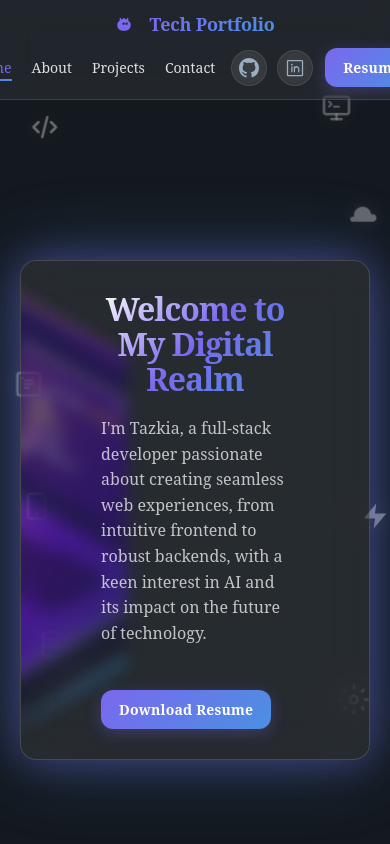
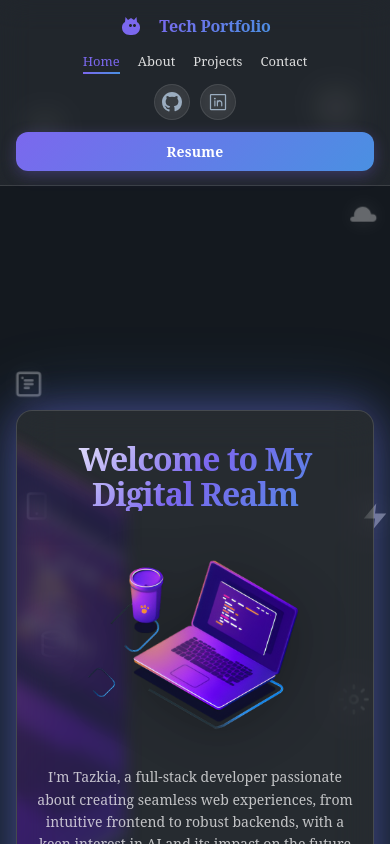
Before and after one commit to CodedGrimoire/Tazkia_portfolio, a Next.js app: page / in a window 390 px wide. Shown: the top 844 px of the page. Built offline with nearby package versions, Linux system fonts and the light colour scheme.

Commit message:
phone fix

```diff
--- a/app/homepage.css
+++ b/app/homepage.css
@@ -128,91 +128,6 @@ html::after {
   }
 }
 
-/* Glassmorphism Header */
-.header {
-  display: flex;
-  align-items: center;
-  justify-content: space-between;
-  padding: 16px 40px;
-  background: rgba(255, 255, 255, 0.06);
-  backdrop-filter: blur(15px);
-  border-bottom: 1px solid rgba(255, 255, 255, 0.12);
-  position: fixed;
-  top: 0;
-  left: 50%;       /* center horizontally */
-  transform: translateX(-50%);
-  width: 100%;      /* your custom width */
-  z-index: 10;
-  flex-shrink: 0;
-}
-.logo-section {
-  display: flex;
-  align-items: center;
-  gap: 16px;
-}
-
-.logo-icon {
-  width: 18px;
-  height: 18px;
-  color: #7B68EE;
-}
-
-.logo-section h2 {
-  font-size: 18px;
-  font-weight: bold;
-  margin: 0;
-  letter-spacing: -0.015em;
-  background: linear-gradient(135deg, #7B68EE 0%, #4A90E2 100%);
-  -webkit-background-clip: text;
-  -webkit-text-fill-color: transparent;
-  background-clip: text;
-}
-
-.nav-section {
-  display: flex;
-  align-items: center;
-  gap: 32px;
-}
-
-.nav-links {
-  display: flex;
-  gap: 36px;
-}
-
-.nav-links a {
-  color: rgba(255, 255, 255, 0.85);
-  text-decoration: none;
-  font-size: 14px;
-  font-weight: 500;
-  transition: all 0.3s ease;
-  position: relative;
-}
-
-.nav-links a:hover {
-  color: #7B68EE;
-  transform: translateY(-1px);
-}
-
-.nav-links a::after {
-  content: '';
-  position: absolute;
-  bottom: -4px;
-  left: 0;
-  width: 0;
-  height: 2px;
-  background: linear-gradient(90deg, #7B68EE, #4A90E2);
-  transition: width 0.3s ease;
-}
-
-.nav-links a:hover::after,
-.nav-links a.active::after {
-  width: 100%;
-}
-
-.nav-links a.active {
-  color: #7B68EE;
-}
-
 .resume-btn {
   background: linear-gradient(135deg, #7B68EE 0%, #4A90E2 100%);
   color: white;
@@ -234,11 +149,11 @@ html::after {
 
 /* Hero Section - Full Height */
 .main-content {
-  min-height: 100vh;
+  min-height: calc(100vh - 88px);
   display: flex;
   justify-content: center;
   align-items: center;
-  padding: 40px 20px;
+  padding: 48px 20px 24px;
   position: relative;
   z-index: 5;
 }
@@ -251,14 +166,13 @@ html::after {
   display: flex;
   align-items: center;
   justify-content: center;
- height: 500px;
-  width: 900px;
+  min-height: 500px;
+  width: min(100%, 900px);
   padding: 60px 40px;
-  box-shadow: 0 25px 50px rgba(0, 0, 0, 0.3);
-  position: absolute;
+  position: relative;
   overflow: hidden;
   box-shadow: 0 0 40px rgba(123, 104, 238, 0.4),
-              0 0 80px rgba(74, 144, 226, 0.3); /* Softer glow */
+              0 0 80px rgba(74, 144, 226, 0.3);
 }
 
 .hero-section::before {
@@ -279,23 +193,23 @@ html::after {
 
 .hero-content {
   text-align: center;
-  max-width: 600px;
+  width: 100%;
+  max-width: 760px;
   position: relative;
   z-index: 2;
+}
 
-}
-.items-box{
+.items-box {
   display: flex;
   align-items: center;
   justify-content: center;
-  flex-direction: row;
   gap: 25px;
 }
 
 .hero-content h1 {
   font-size: 48px;
   font-weight: 900;
-  margin: 10 0 20px 0;
+  margin: 0 0 20px 0;
   letter-spacing: -0.033em;
   line-height: 1.1;
   background: linear-gradient(135deg, #ffffff 0%, #7B68EE 50%, #4A90E2 100%);
@@ -324,18 +238,17 @@ html::after {
   display: flex;
   gap: 12px;
 }
+
 .image-container {
-  width: 250px;
+  width: min(250px, 32vw);
   position: relative;
   flex-shrink: 0;
-  transform: translateX(-60px);
 }
 
 .laptop-image {
-  width: 400px;
+  width: min(400px, 100%);
   height: auto;
   filter: drop-shadow(0 10px 25px rgba(0, 0, 0, 0.3));
-
   transition: transform 0.3s ease;
 }
 
@@ -794,35 +707,52 @@ html::after {
 
 /* Responsive */
 @media (max-width: 768px) {
-  .header {
-    padding: 12px 20px;
-    flex-direction: column;
-    gap: 12px;
+  .main-content {
+    min-height: auto;
+    padding: 28px 16px 24px;
   }
 
-  .nav-section {
-    gap: 16px;
+  .hero-section {
+    min-height: auto;
+    padding: 40px 24px;
+    border-radius: 16px;
   }
 
-  .nav-links {
+  .hero-content {
+    max-width: 100%;
+  }
+
+  .items-box {
+    flex-direction: column-reverse;
     gap: 20px;
   }
 
-  .main-content {
-    padding: 20px;
-  }
-
-  .hero-section {
-    padding: 40px 24px;
-    border-radius: 16px;
+  .hero-text-block {
+    max-width: 100%;
+    align-items: center;
   }
 
   .hero-content h1 {
     font-size: 32px;
   }
 
-  .hero-content p {
+  .hero-content .items-box p {
     font-size: 14px;
+    text-align: center;
+  }
+
+  .hero-actions {
+    justify-content: center;
+    width: 100%;
+  }
+
+  .hero-actions .resume-btn {
+    width: 100%;
+    max-width: 320px;
+  }
+
+  .image-container {
+    width: min(260px, 72vw);
   }
 
   .tech-logo {
@@ -930,19 +860,17 @@ html::after {
   .hero-content {
     display: flex;
     flex-direction: column;
-    align-items: center;     /* center content horizontally */
-    text-align: center;      /* center text */
+    align-items: center;
+    text-align: center;
     gap: 20px;
-    padding: 0 20px;          /* prevent text touching screen edges */
-    width: min(720px, 74%);
+    padding: 0;
+    width: 100%;
   }
+
   .hero-section {
-    position: relative; /* needed for the pseudo-element */
     padding: 40px 20px;
     width: 100%;
-    height: auto;
     border-radius: 16px;
-    overflow: hidden; /* ensure blurred background doesn't overflow */
   }
 
   .hero-section::before {
@@ -952,34 +880,38 @@ html::after {
     left: 0;
     width: 100%;
     height: 100%;
-    background-image: url('/laptop.png'); /* replace with your image */
+    background-image: url('/laptop.png');
     background-size: cover;
     background-position: center;
-    filter: blur(8px); /* adjust blur level */
-    opacity: 0.5; /* adjust transparency */
-    z-index: 0; /* behind content */
-    transition: none;;
+    filter: blur(8px);
+    opacity: 0.3;
+    z-index: 0;
+    transition: none;
   }
 
   .hero-section > * {
     position: relative;
-    z-index: 1; /* make sure content stays above the background */
+    z-index: 1;
   }
+
   .hero-content h1 {
     font-size: clamp(26px, 7vw, 34px);
   }
 
   .items-box {
     max-width: 36rem;
-    text-align: center;       /* center text on mobile */
+    text-align: center;
   }
 
   .items-box p {
     font-size: clamp(14px, 4vw, 16px);
   }
 
-  .image-container,
-  .laptop-image {
-    display: none !important; /* hide image and container on mobile */
+  .image-container {
+    width: min(220px, 70vw);
+  }
+
+  .laptop-image:hover {
+    transform: none;
   }
 }
--- a/app/layout.css
+++ b/app/layout.css
@@ -28,6 +28,18 @@ html, body {
   display: flex;
   flex-direction: column;
   padding-top: 88px;
+}
+
+@media (max-width: 768px) {
+  .layout-container {
+    padding-top: 160px;
+  }
+}
+
+@media (max-width: 480px) {
+  .layout-container {
+    padding-top: 196px;
+  }
 }
 
 /* Global button styles */
--- a/app/navbar.css
+++ b/app/navbar.css
@@ -3,6 +3,7 @@
   display: flex;
   align-items: center;
   justify-content: space-between;
+  gap: 24px;
   padding: 16px 40px;
   background: rgba(255, 255, 255, 0.06);
   backdrop-filter: blur(15px);
@@ -22,8 +23,8 @@
 }
 
 .logo-icon {
-  width: 300px;
-  height: 300px;
+  width: 24px;
+  height: 24px;
   color: #7b68ee;
   display: flex;
   align-items: center;
@@ -52,18 +53,23 @@
 .nav-section {
   display: flex;
   align-items: center;
+  justify-content: space-between;
+  flex: 1;
+  min-width: 0;
   gap: 24px;
 }
 
 .nav-links {
   display: flex;
   gap: 36px;
+  flex-wrap: wrap;
 }
 
 .nav-actions {
   display: flex;
   align-items: center;
   gap: 12px;
+  flex-shrink: 0;
 }
 
 .nav-social {
@@ -127,16 +133,56 @@
 
 @media (max-width: 768px) {
   .header {
-    padding: 12px 20px;
+    padding: 14px 16px;
     flex-direction: column;
-    gap: 12px;
+    align-items: stretch;
+    gap: 14px;
   }
 
   .nav-section {
-    gap: 16px;
+    flex-direction: column;
+    align-items: stretch;
+    gap: 14px;
   }
 
   .nav-links {
-    gap: 20px;
+    justify-content: center;
+    gap: 18px;
+  }
+
+  .nav-actions {
+    justify-content: center;
+    flex-wrap: wrap;
+  }
+
+  .resume-btn {
+    padding: 10px 16px;
   }
 }
+
+@media (max-width: 480px) {
+  .logo-section {
+    justify-content: center;
+  }
+
+  .logo-section h2 {
+    font-size: 16px;
+  }
+
+  .nav-links {
+    gap: 14px 18px;
+  }
+
+  .nav-links a {
+    font-size: 13px;
+  }
+
+  .social-link {
+    width: 48px;
+    height: 48px;
+  }
+
+  .resume-btn {
+    width: 100%;
+  }
+}
```
Lines whose indentation alone changed are shown as unchanged.
